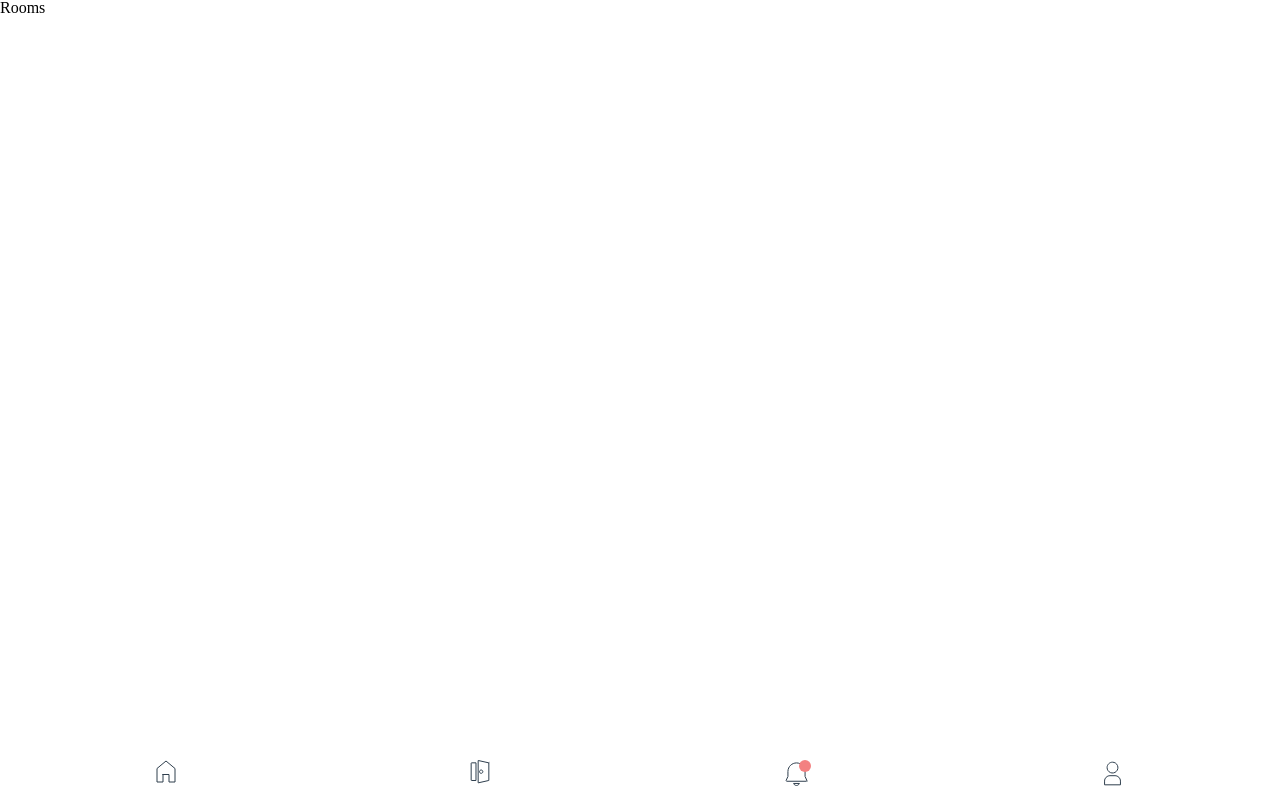
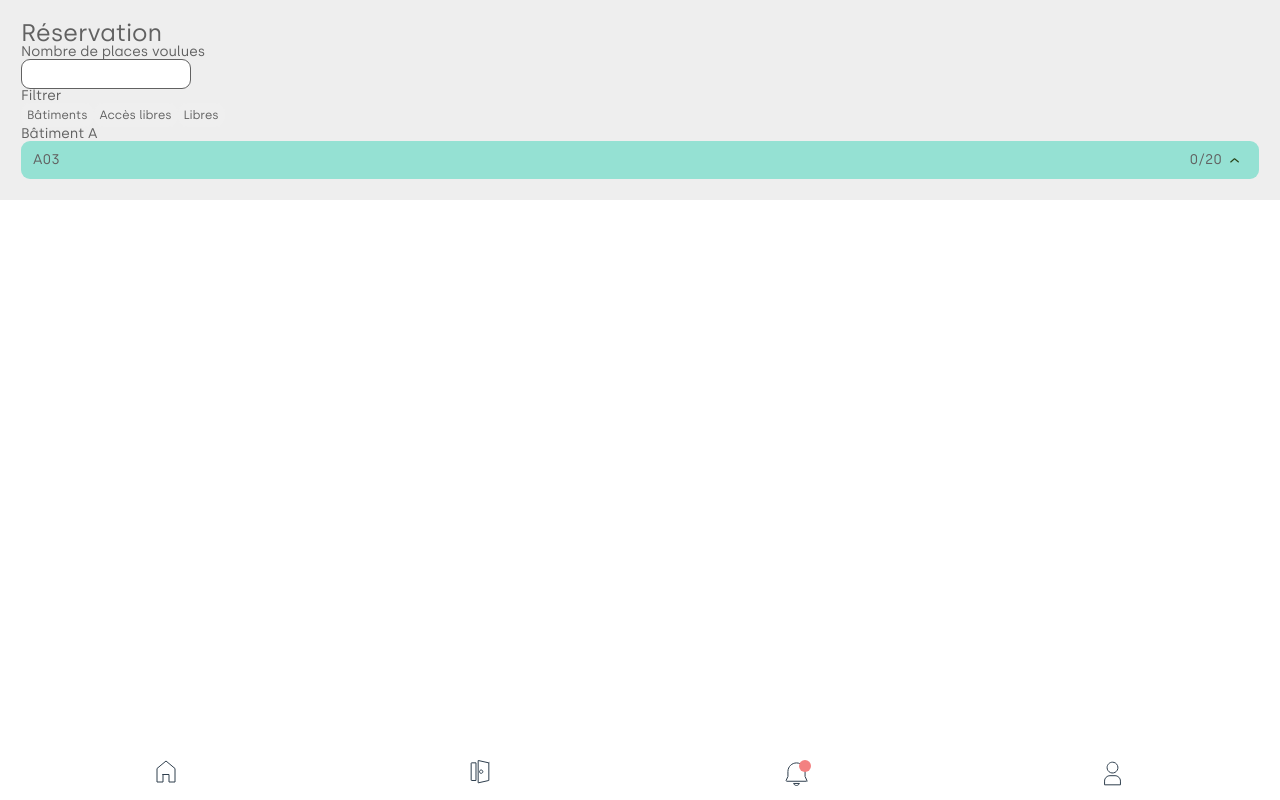
Before and after one commit to Klochette/iot-lumino, a React (Create React App) app: page /student/rooms in a window 1280 px wide. Built offline with nearby package versions, Linux system fonts and the light colour scheme.

Commit message:
:art: add accordion

```diff
--- /dev/null
+++ b/src/app/routes/rooms/Rooms.module.scss
@@ -0,0 +1,74 @@
+@import "../../../scss/styles.scss";
+
+.section {
+    padding: 21px;
+    background-color: $grey-background;
+}
+
+.accordion {
+    .title {
+        display: flex;
+        border-radius: 9px;
+        justify-content: space-between;
+        align-items: center;
+        padding: 6px 12px;
+        cursor: pointer;
+        transition: border-radius 0.7s ease-in;
+
+        &.green {
+            background-color: $green-dark;
+            color: $text-green;
+        }
+
+        &.isOpen {
+            border-radius: 9px 9px 0 0;
+            transition: border-radius 0.7s ease-out;
+        }
+    }
+
+    .endIcons {
+        display: flex;
+        align-items: center;
+    }
+
+    .content {
+        display: flex;
+        align-items: center;
+        flex-direction: column;
+        background-color: $white;
+        max-height: 0;
+        border-radius: 0 0 9px 9px;
+        overflow: hidden;
+        transition: all 1s cubic-bezier(0, 1, 0, 1);
+
+        &.green {
+            border: 0px solid $green-dark;
+        }
+
+        &.collapsed {
+            max-height: 9999px;
+            transition: all 1s cubic-bezier(1, 0, 1, 0);
+
+            &.green {
+                border: 1px solid $green-dark;
+            }
+        }
+
+        button {
+            width: 60%;
+            margin-top: 14px;
+
+            &.green {
+                background-color: $green-dark;
+            }
+        }
+
+        .items {
+            margin: 12px 8px;
+            display: flex;
+            align-items: center;
+            justify-content: center;
+            flex-direction: column;
+        }
+    }
+}
--- a/src/app/routes/rooms/Rooms.tsx
+++ b/src/app/routes/rooms/Rooms.tsx
@@ -1,11 +1,62 @@
 import React from "react";
 import { useParams } from "react-router-dom";
 import styles from "./Rooms.module.scss";
+import { ReactComponent as ArrowUp } from "assets/images/bi_three-dots.svg";
+import clsx from "clsx";
 
 const Rooms = (): JSX.Element => {
     const { userType } = useParams<{ userType?: "student" | "admin" }>();
-    console.log(userType);
-    return <div>Rooms</div>;
+    const [isOpen, setOpen] = React.useState(false);
+    return (
+        <section className={styles.section}>
+            <h1>Réservation</h1>
+            <div>
+                <h2>Nombre de places voulues</h2>
+                <input type="number" />
+            </div>
+            <div>
+                <h2>Filtrer</h2>
+                <div>
+                    <button>Bâtiments</button>
+                    <button>Accès libres</button>
+                    <button>Libres</button>
+                </div>
+                <div>
+                    <h2>Bâtiment A</h2>
+                    <div className={styles.accordion}>
+                        <div
+                            className={clsx(
+                                styles.title,
+                                isOpen && styles.isOpen,
+                                styles.green
+                            )}
+                            onClick={() => setOpen(!isOpen)}
+                        >
+                            <h2>A03</h2>
+                            <div
+                                className={clsx(styles.endIcons, styles.green)}
+                            >
+                                <h2>0/20</h2>
+                                <ArrowUp />
+                            </div>
+                        </div>
+                        <div
+                            className={clsx(
+                                styles.content,
+                                isOpen && styles.collapsed,
+                                styles.green
+                            )}
+                        >
+                            <div className={clsx(styles.items, styles.green)}>
+                                <p>Aucune réservation programmée</p>
+                                <button>Reserver</button>
+                            </div>
+                        </div>
+                    </div>
+                </div>
+            </div>
+        </section>
+    );
 };
 
 export default Rooms;
--- a/src/scss/global/_variables.scss
+++ b/src/scss/global/_variables.scss
@@ -10,6 +10,7 @@ $green-dark: #95e1d3;
 $grey-dark: #616161;
 $grey-light: #e0e0e0;
 $white: #fff;
+$grey-background: #eeeeee;
 
 $text: #2e3e4d;
 $text-green: #1e3304;
--- a/src/scss/styles.scss
+++ b/src/scss/styles.scss
@@ -17,7 +17,7 @@ a {
 button {
     border: none;
     border-radius: 9px;
-    height: 30px;
+    height: 24px;
     @include text-style($grey-dark);
 }
 
@@ -25,8 +25,11 @@ h1 {
     @include h1-style($grey-dark);
 }
 
+h2 {
+    @include h2-style($grey-dark);
+}
+
 input {
-    background-color: $grey-light;
     border: 1px solid $grey-dark;
     border-radius: 9px;
     height: 30px;
```
Also changed, not shown: src/assets/images/bi_three-dots.svg (added).
